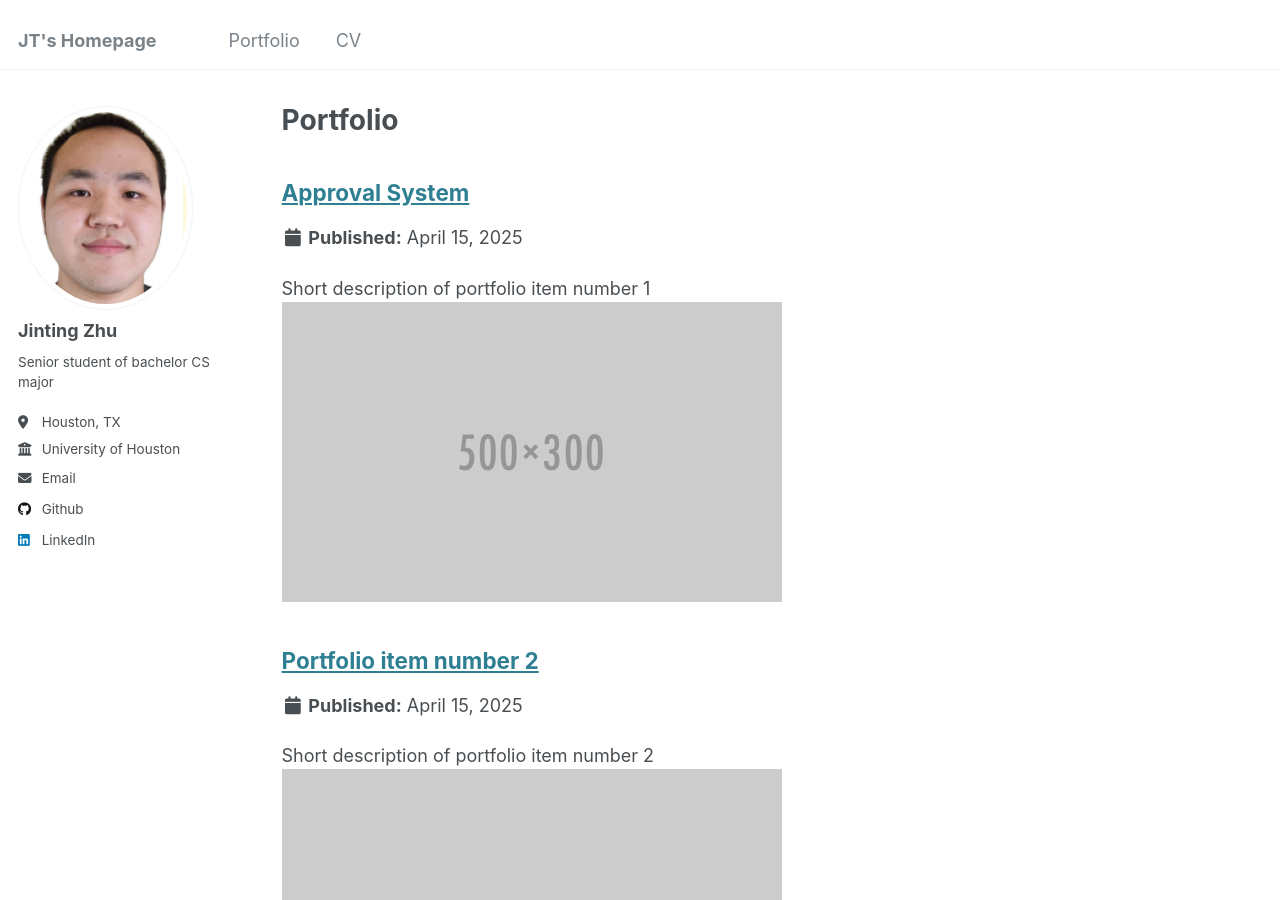
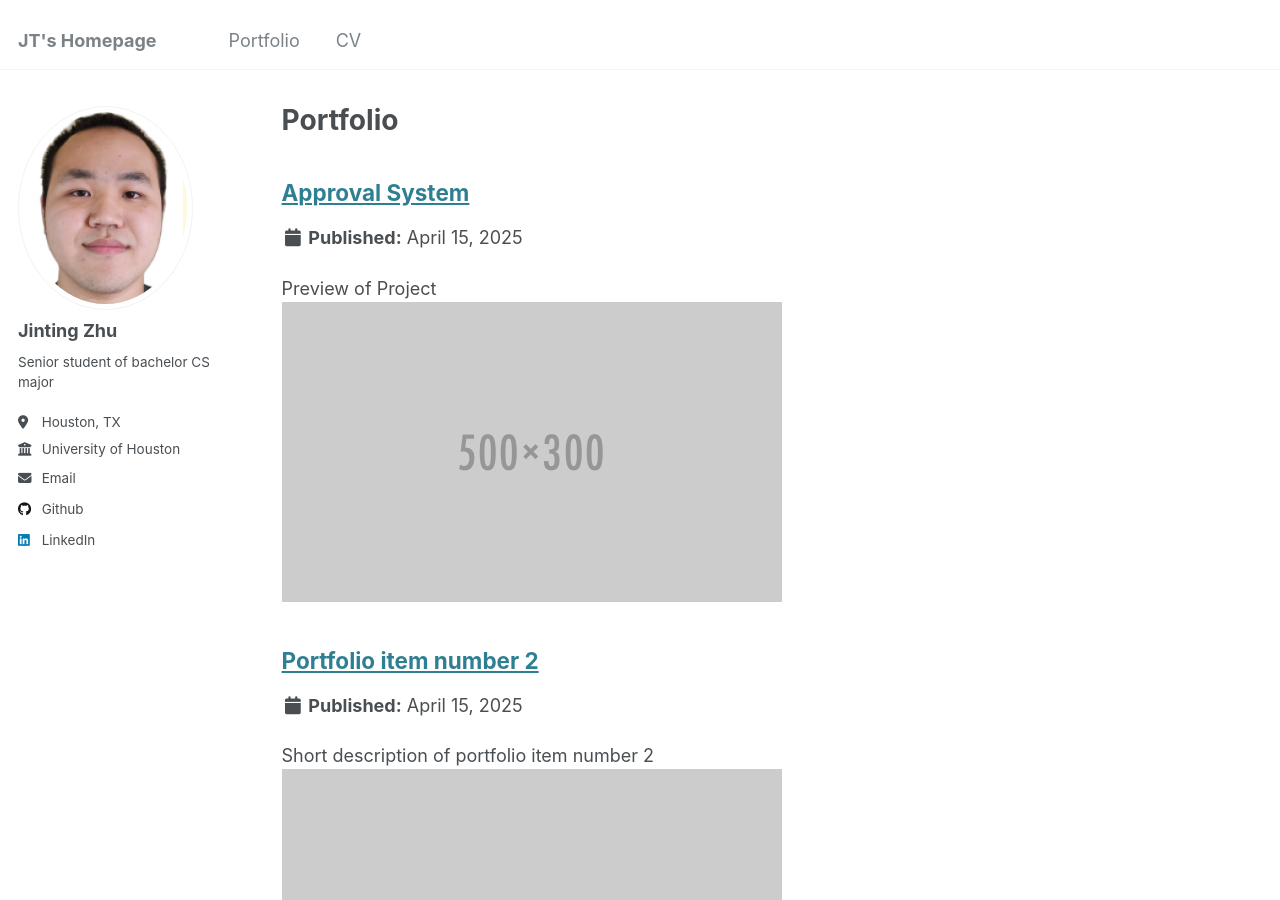
Before and after one commit to jjjzhu-5847/jjjzhu-5847.github.io, a Jekyll site: the page built from _pages/portfolio.html, in a window 1280 px wide and 900 px high. Built offline with Jekyll 4.4.1, drawn with Linux system fonts in a browser that asks for light colours.

Commit message:
Update portfolio-1.md

```diff
--- a/_portfolio/portfolio-1.md
+++ b/_portfolio/portfolio-1.md
@@ -1,6 +1,6 @@
 ---
 title: "Approval System"
-excerpt: "Short description of portfolio item number 1<br/><img src='/images/500x300.png'><a href='[/approval-system](https://github.com/37DG/4353-project)'>"
+excerpt: "Preview of Project<br/><img src='/images/500x300.png'>"
 collection: portfolio
 ---
 
```
